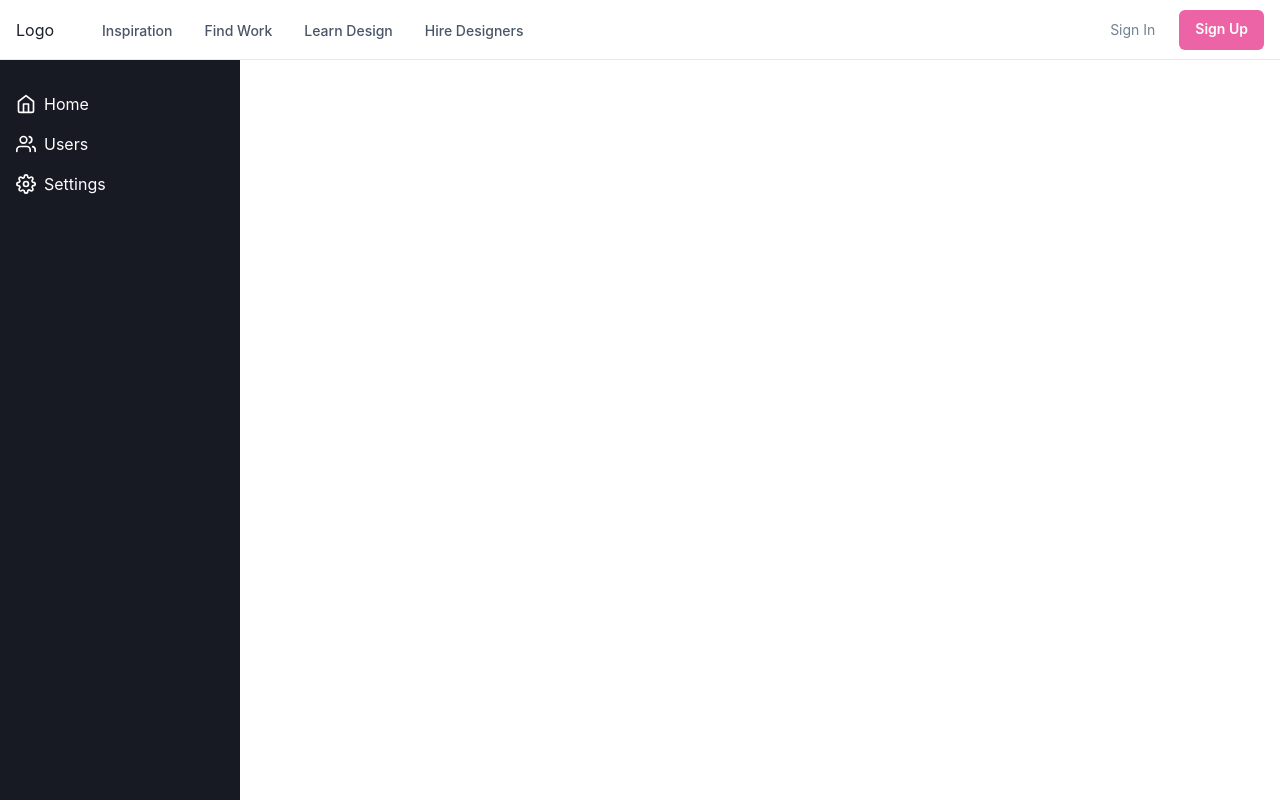
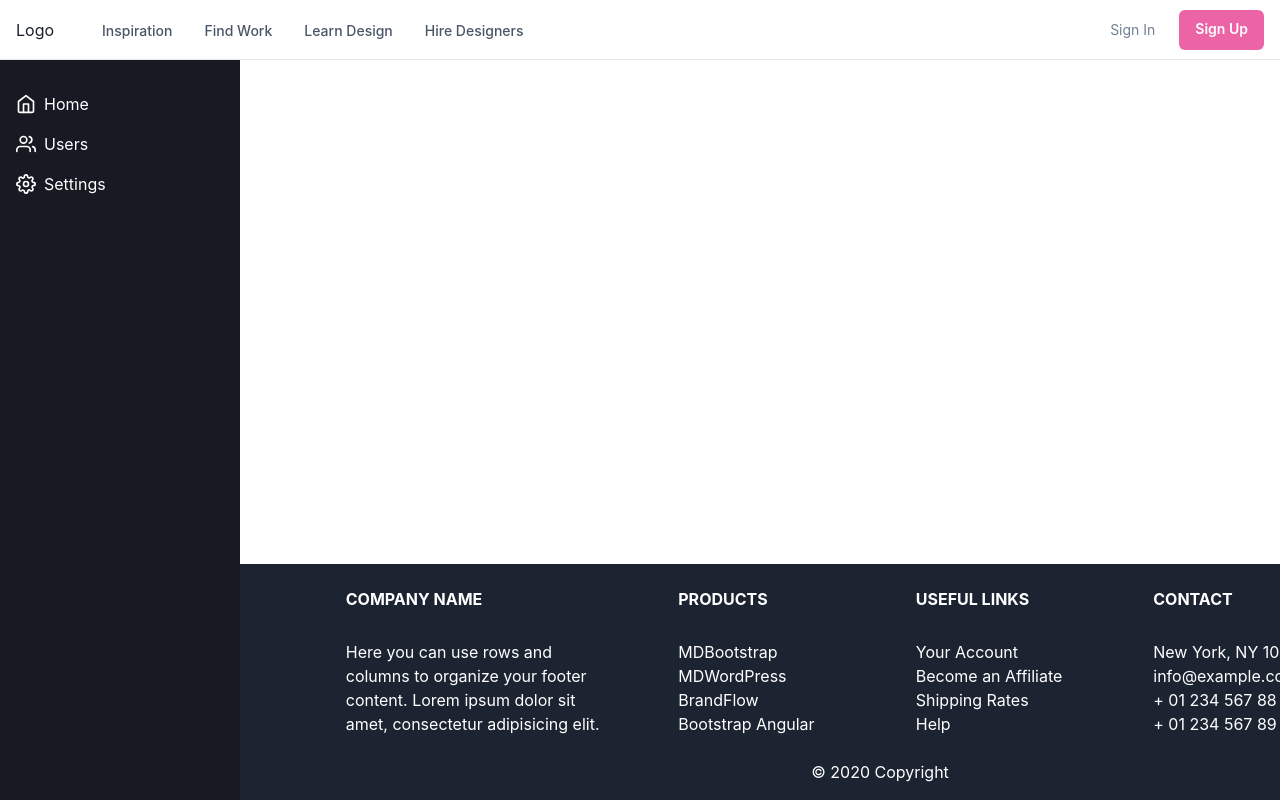
Before and after one commit to DeveloperDowny/cfg_v1, a React (Create React App) app in the folder client/: page /Footer in a window 1280 px wide. Built offline with nearby package versions, Linux system fonts and the light colour scheme.

Commit message:
Added footer and starting page

```diff
--- a/client/public/index.html
+++ b/client/public/index.html
@@ -10,34 +10,16 @@
       content="Web site created using create-react-app"
     />
     <link rel="apple-touch-icon" href="%PUBLIC_URL%/logo192.png" />
-    <!--
-      manifest.json provides metadata used when your web app is installed on a
-      user's mobile device or desktop. See https://developers.google.com/web/fundamentals/web-app-manifest/
-    -->
     <link rel="manifest" href="%PUBLIC_URL%/manifest.json" />
-    <!--
-      Notice the use of %PUBLIC_URL% in the tags above.
-      It will be replaced with the URL of the `public` folder during the build.
-      Only files inside the `public` folder can be referenced from the HTML.
-
-      Unlike "/favicon.ico" or "favicon.ico", "%PUBLIC_URL%/favicon.ico" will
-      work correctly both with client-side routing and a non-root public URL.
-      Learn how to configure a non-root public URL by running `npm run build`.
-    -->
+    <link href="https://cdn.jsdelivr.net/npm/bootstrap@5.3.0/dist/css/bootstrap.min.css" rel="stylesheet" integrity="sha384-9ndCyUaIbzAi2FUVXJi0CjmCapSmO7SnpJef0486qhLnuZ2cdeRhO02iuK6FUUVM" crossorigin="anonymous">
+    <link rel="preconnect" href="https://fonts.googleapis.com">
+    <link rel="preconnect" href="https://fonts.gstatic.com" crossorigin>
+    <link href="https://fonts.googleapis.com/css2?family=Josefin+Sans:wght@700&family=Merriweather:ital,wght@0,300;0,400;0,700;0,900;1,300;1,400;1,700;1,900&display=swap" rel="stylesheet">
     <title>React App</title>
   </head>
   <body>
+    <script src="https://cdn.jsdelivr.net/npm/bootstrap@5.3.0/dist/js/bootstrap.bundle.min.js" integrity="sha384-geWF76RCwLtnZ8qwWowPQNguL3RmwHVBC9FhGdlKrxdiJJigb/j/68SIy3Te4Bkz" crossorigin="anonymous"></script>
     <noscript>You need to enable JavaScript to run this app.</noscript>
     <div id="root"></div>
-    <!--
-      This HTML file is a template.
-      If you open it directly in the browser, you will see an empty page.
-
-      You can add webfonts, meta tags, or analytics to this file.
-      The build step will place the bundled scripts into the <body> tag.
-
-      To begin the development, run `npm start` or `yarn start`.
-      To create a production bundle, use `npm run build` or `yarn build`.
-    -->
   </body>
 </html>
--- a/client/src/App.css
+++ b/client/src/App.css
@@ -36,3 +36,17 @@
     transform: rotate(360deg);
   }
 }
+
+.hero {
+  --color-default: #ffffff;
+  --color-default-rgb: 255, 255, 255;
+  --color-background: #000000;
+  --color-background-rgb: 0, 0, 0;
+  width: 100%;
+  min-height: 100vh;
+  position: relative;
+  padding: 160px 0 80px 0;
+  display: flex;
+  align-items: center;
+  justify-content: center;
+}
--- a/client/src/App.js
+++ b/client/src/App.js
@@ -5,9 +5,12 @@ import Home from "./components/Home";
 import { BrowserRouter, Routes, Route } from "react-router-dom";
 import TestComponent from "./components/test";
 import Test2 from "./components/Test2";
+import Page from "./components/Page";
+import Footer from "./components/Footer";
 import Layout from "./Layout";
 import Login from "./CFG components/Login";
 import SignupCardOg from "./CFG components/SignUp";
+
 
 const App = () => {
   return (
@@ -19,6 +22,8 @@ const App = () => {
           <Route path="/test" element={<TestComponent />} />
           <Route path="/auth/signin" element={<Login />} />
           <Route path="/auth/signup" element={<SignupCardOg />} />
+          <Route path="/Page" element={<Page />} />
+          <Route path="/Footer" element={<Footer />} />
         </Routes>
       </BrowserRouter>
     </Layout>
--- /dev/null
+++ b/client/src/components/Footer.css
@@ -0,0 +1,7 @@
+footer{
+    background-color: #1c2331;
+    padding-top:10px;
+    position: fixed;
+    bottom: 0;
+    width: 100%;
+}
--- /dev/null
+++ b/client/src/components/Footer.jsx
@@ -0,0 +1,124 @@
+import React from 'react'
+import './Footer.css'
+
+function Footer() {
+  return (
+<div>
+  <footer
+          className="text-center text-lg-start text-white"
+        //   style="background-color: #1c2331"
+          >
+    {/* <section
+             className="d-flex justify-content-between p-4"
+            //  style="background-color: #6351ce"
+             >
+      <div className="me-5">
+        <span>Get connected with us on social networks:</span>
+      </div>
+      <div>
+        <a href="" className="text-white me-4">
+          <i className="fab fa-facebook-f"></i>
+        </a>
+        <a href="" className="text-white me-4">
+          <i className="fab fa-twitter"></i>
+        </a>
+        <a href="" className="text-white me-4">
+          <i className="fab fa-google"></i>
+        </a>
+        <a href="" className="text-white me-4">
+          <i className="fab fa-instagram"></i>
+        </a>
+        <a href="" className="text-white me-4">
+          <i className="fab fa-linkedin"></i>
+        </a>
+        <a href="" className="text-white me-4">
+          <i className="fab fa-github"></i>
+        </a>
+      </div>
+    </section> */}
+    <section className="">
+      <div className="container" >
+
+        <div className="row mt-3">
+          <div className="col-md-3 col-lg-4 col-xl-3 mx-auto mb-4">
+            <h6 className="text-uppercase fw-bold">Company name</h6>
+            <hr
+                className="mb-4 mt-0 d-inline-block mx-auto"
+                // style="width: 60px; background-color: #7c4dff; height: 2px"
+                />
+            <p>
+              Here you can use rows and columns to organize your footer
+              content. Lorem ipsum dolor sit amet, consectetur adipisicing
+              elit.
+            </p>
+          </div>
+          <div className="col-md-2 col-lg-2 col-xl-2 mx-auto mb-4">
+
+            <h6 className="text-uppercase fw-bold">Products</h6>
+            <hr
+                className="mb-4 mt-0 d-inline-block mx-auto"
+                // style="width: 60px; background-color: #7c4dff; height: 2px"
+                />
+            <p>
+              <a href="#!" className="text-white">MDBootstrap</a>
+            </p>
+            <p>
+              <a href="#!" className="text-white">MDWordPress</a>
+            </p>
+            <p>
+              <a href="#!" className="text-white">BrandFlow</a>
+            </p>
+            <p>
+              <a href="#!" className="text-white">Bootstrap Angular</a>
+            </p>
+          </div>
+          <div className="col-md-3 col-lg-2 col-xl-2 mx-auto mb-4">
+
+            <h6 className="text-uppercase fw-bold">Useful links</h6>
+            <hr
+                className="mb-4 mt-0 d-inline-block mx-auto"
+                // style="width: 60px; background-color: #7c4dff; height: 2px"
+                />
+            <p>
+              <a href="#!" className="text-white">Your Account</a>
+            </p>
+            <p>
+              <a href="#!" className="text-white">Become an Affiliate</a>
+            </p>
+            <p>
+              <a href="#!" className="text-white">Shipping Rates</a>
+            </p>
+            <p>
+              <a href="#!" className="text-white">Help</a>
+            </p>
+          </div>
+
+          <div className="col-md-4 col-lg-3 col-xl-3 mx-auto mb-md-0 mb-4">
+
+            <h6 className="text-uppercase fw-bold">Contact</h6>
+            <hr
+                className="mb-4 mt-0 d-inline-block mx-auto"
+                // style="width: 60px; background-color: #7c4dff; height: 2px"
+                />
+            <p><i className="fas fa-home mr-3"></i> New York, NY 10012, US</p>
+            <p><i className="fas fa-envelope mr-3"></i> info@example.com</p>
+            <p><i className="fas fa-phone mr-3"></i> + 01 234 567 88</p>
+            <p><i className="fas fa-print mr-3"></i> + 01 234 567 89</p>
+          </div>
+
+        </div>
+      </div>
+    </section>
+    <div
+         className="text-center mb-3"
+        //  style="background-color: rgba(0, 0, 0, 0.2)"
+         >
+      © 2020 Copyright
+    </div>
+  </footer>
+
+</div>
+  )
+}
+
+export default Footer
--- /dev/null
+++ b/client/src/components/Page.css
@@ -0,0 +1,22 @@
+.page{
+    height:100vh;
+    background-image: url('../img-3.jpg');
+    background-size: cover;
+    background-position: center;
+    background-repeat: no-repeat;
+}
+.page-container{
+    color:white;
+    font-family: 'Josefin Sans', sans-serif;
+    padding-top:160px;
+}
+.title{
+    font-size:50px;
+    font-weight:bold;
+}
+.text{
+    font-size:20px;
+}
+.btn{
+    padding-top:10px;
+}
--- /dev/null
+++ b/client/src/components/Page.jsx
@@ -0,0 +1,24 @@
+import React from 'react'
+import './Page.css'
+
+function Page() {
+  return (
+    <div className="page" >
+        <div className="page-container" >
+
+        <div class="col-md-5 offset-md-1 mb-3">
+        <form>
+          <h1 className="title" >Subscribe to our newsletter</h1>
+          <p className="text" >Monthly digest of what's new and exciting from us.</p>
+          <br/>
+          <div class="d-flex flex-column flex-sm-row w-100 gap-2">
+          <button type="button" class="btn btn-primary btn-lg">Get Started</button>
+          </div>
+        </form>
+      </div>
+      </div>
+    </div>
+  )
+}
+
+export default Page
```
Also changed, not shown: client/src/img-3.jpg (added).
